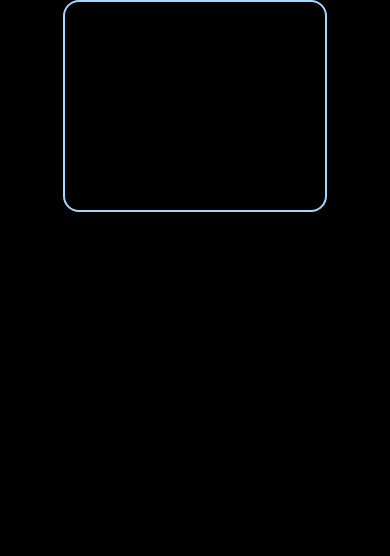
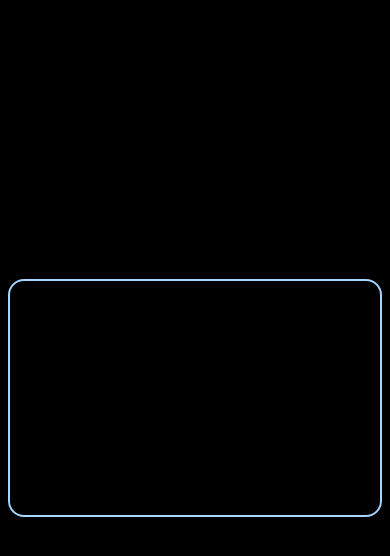
Before and after one commit to xeon-243859/ppongtok-app, a React (Vite) app: page /preview in a window 390 px wide. Shown: the top 556 px of the page. Built offline with nearby package versions, Linux system fonts and the light colour scheme.

Commit message:
📱 모바일 대응 완료: 무빙박스 위치 1/3로 조정 + 이미지 검은화면 문제 해결

```diff
--- a/src/pages/PreviewPage.css
+++ b/src/pages/PreviewPage.css
@@ -37,19 +37,17 @@
 .moving-box {
   position: relative;
   width: 95%;
-  height: 13em;         /* 크세온님 요청대로 유지 */
-  margin: 0 auto;
+  height: 60vw; /* 모바일에서도 안전하게 높이 확보 */
+  max-width: 720px;
+  margin: 33vh auto 0; /* 모바일에서 화면 1/3 지점부터 시작 */
   border-radius: 16px;
   overflow: hidden;
   box-shadow: 0 0 12px rgba(0, 0, 0, 0.3);
   background-color: rgba(0, 0, 0, 0.3);
   display: flex;
   flex-direction: column;
-  justify-content: flex-start; /* 자막을 위로 붙이기 위해 */
+  justify-content: flex-start;
 }
-
-
-
 
 
 /* 자막 흐름 애니메이션 */
```
